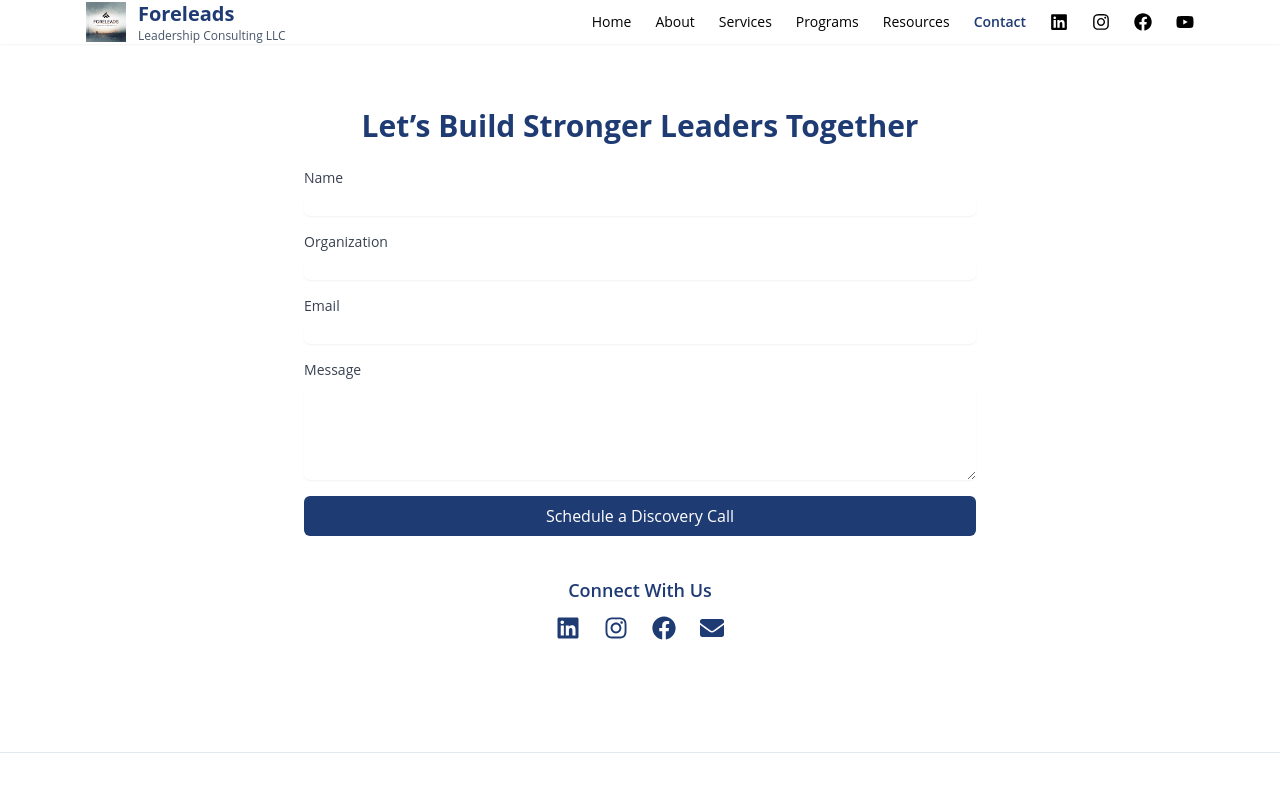
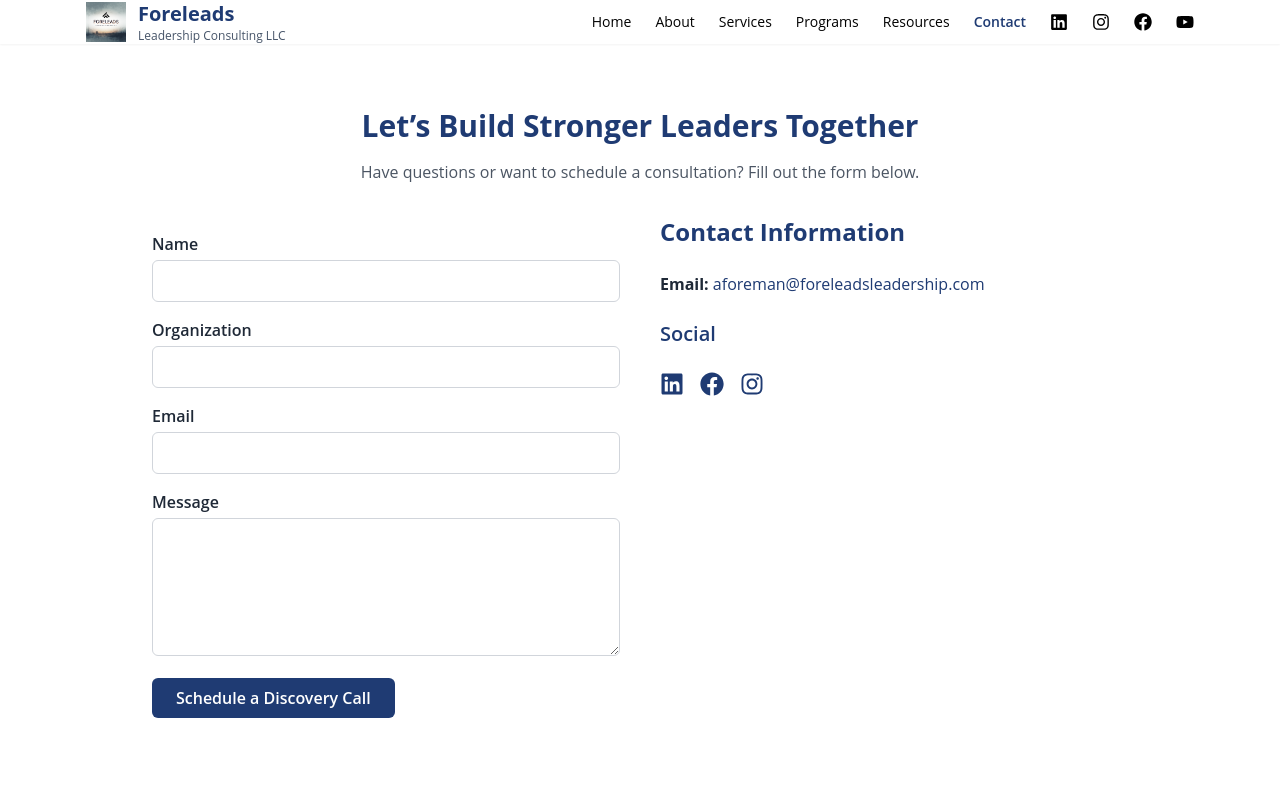
Before and after one commit to foretechleaders/Foreleads-site-final, a React (Vite) app: page /contact in a window 1280 px wide. Shown: the top 787 px of the page. Built offline with nearby package versions, Linux system fonts and the light colour scheme.

Commit message:
Add files via upload

```diff
--- a/src/pages/Contact.jsx
+++ b/src/pages/Contact.jsx
@@ -1,163 +1,144 @@
 import React, { useState } from 'react'
-import { FaLinkedin, FaInstagram, FaFacebook, FaEnvelope } from 'react-icons/fa'
+import { FaLinkedin, FaFacebook, FaInstagram } from 'react-icons/fa'
 
 export default function Contact() {
-  const [submitted, setSubmitted] = useState(false)
+  const [status, setStatus] = useState('')
 
-  const handleSubmit = (e) => {
+  const handleSubmit = async (e) => {
     e.preventDefault()
-    const form = e.target
-    const formData = new FormData(form)
+    const formData = new FormData(e.target)
 
-    fetch('/', {
+    try {
+      const response = await fetch('/', {
         method: 'POST',
         body: formData,
       })
-      .then(() => setSubmitted(true))
-      .catch((error) => alert('Submission failed: ' + error))
+      if (response.ok) {
+        setStatus('success')
+        e.target.reset()
+      } else {
+        setStatus('error')
+      }
+    } catch (error) {
+      console.error('Form submission error:', error)
+      setStatus('error')
+    }
   }
 
-  if (submitted) {
   return (
-      <section className="py-16 text-center">
-        <h2 className="text-3xl font-bold text-navy mb-4">Thank You!</h2>
-        <p className="text-gray-700 text-lg mb-6">
-          Thank you for reaching out. We’ll contact you soon to schedule your Discovery Call.
+    <section className="py-16 bg-white text-gray-800">
+      <div className="max-w-5xl mx-auto px-6">
+        <h1 className="text-3xl font-bold text-navy mb-4 text-center">
+          Let’s Build Stronger Leaders Together
+        </h1>
+        <p className="text-gray-600 mb-8 text-center">
+          Have questions or want to schedule a consultation? Fill out the form below.
         </p>
-        <div className="flex justify-center space-x-6 text-navy text-2xl">
+
+        <div className="grid md:grid-cols-2 gap-10">
+          {/* Contact Form */}
+          <form
+            name="contact"
+            method="POST"
+            data-netlify="true"
+            onSubmit={handleSubmit}
+            className="space-y-4"
+          >
+            <input type="hidden" name="form-name" value="contact" />
+            <div>
+              <label className="block text-left font-semibold mb-1">Name</label>
+              <input
+                type="text"
+                name="name"
+                required
+                className="w-full border border-gray-300 rounded-md px-4 py-2 focus:ring-2 focus:ring-navy"
+              />
+            </div>
+            <div>
+              <label className="block text-left font-semibold mb-1">Organization</label>
+              <input
+                type="text"
+                name="organization"
+                className="w-full border border-gray-300 rounded-md px-4 py-2 focus:ring-2 focus:ring-navy"
+              />
+            </div>
+            <div>
+              <label className="block text-left font-semibold mb-1">Email</label>
+              <input
+                type="email"
+                name="email"
+                required
+                className="w-full border border-gray-300 rounded-md px-4 py-2 focus:ring-2 focus:ring-navy"
+              />
+            </div>
+            <div>
+              <label className="block text-left font-semibold mb-1">Message</label>
+              <textarea
+                name="message"
+                rows="5"
+                required
+                className="w-full border border-gray-300 rounded-md px-4 py-2 focus:ring-2 focus:ring-navy"
+              ></textarea>
+            </div>
+            <button
+              type="submit"
+              className="bg-navy text-white font-semibold px-6 py-2 rounded-md hover:bg-navy/90 transition"
+            >
+              Schedule a Discovery Call
+            </button>
+
+            {status === 'success' && (
+              <p className="text-green-600 mt-4">
+                ✅ Thank you! Your message has been sent successfully.
+              </p>
+            )}
+            {status === 'error' && (
+              <p className="text-red-600 mt-4">
+                ❌ Something went wrong. Please try again later.
+              </p>
+            )}
+          </form>
+
+          {/* Contact Info Sidebar */}
+          <div className="space-y-6 text-left">
+            <h2 className="text-2xl font-bold text-navy mb-4">Contact Information</h2>
+            <p>
+              <strong>Email:</strong>{' '}
+              <a
+                href="mailto:aforeman@foreleadsleadership.com"
+                className="text-navy hover:underline"
+              >
+                aforeman@foreleadsleadership.com
+              </a>
+            </p>
+
+            <h3 className="text-xl font-semibold text-navy mt-8 mb-2">Social</h3>
+            <div className="flex space-x-4 text-2xl">
               <a
                 href="https://www.linkedin.com/company/foreleads-leadership-consulting-llc/"
                 target="_blank"
                 rel="noopener noreferrer"
-            aria-label="LinkedIn"
+                className="text-navy hover:text-navy/70"
               >
                 <FaLinkedin />
+              </a>
+              <a
+                href="https://www.facebook.com/profile.php?id=61582426252186"
+                target="_blank"
+                rel="noopener noreferrer"
+                className="text-navy hover:text-navy/70"
+              >
+                <FaFacebook />
               </a>
               <a
                 href="https://www.instagram.com/foreleads_leadership/"
                 target="_blank"
                 rel="noopener noreferrer"
-            aria-label="Instagram"
+                className="text-navy hover:text-navy/70"
               >
                 <FaInstagram />
               </a>
-          <a
-            href="https://www.facebook.com/profile.php?id=61582426252186"
-            target="_blank"
-            rel="noopener noreferrer"
-            aria-label="Facebook"
-          >
-            <FaFacebook />
-          </a>
-          <a href="mailto:foretechleaders@gmail.com" aria-label="Email">
-            <FaEnvelope />
-          </a>
             </div>
-      </section>
-    )
-  }
-
-  return (
-    <section className="py-16">
-      <div className="max-w-2xl mx-auto">
-        <h1 className="text-3xl font-bold text-navy mb-6 text-center">
-          Let’s Build Stronger Leaders Together
-        </h1>
-
-        <form
-          name="contact"
-          method="POST"
-          data-netlify="true"
-          netlify-honeypot="bot-field"
-          className="space-y-4"
-          onSubmit={handleSubmit}
-        >
-          <input type="hidden" name="form-name" value="contact" />
-          <p className="hidden">
-            <label>
-              Don’t fill this out if you’re human: <input name="bot-field" />
-            </label>
-          </p>
-
-          <div>
-            <label className="block text-sm font-medium text-gray-700">Name</label>
-            <input
-              type="text"
-              name="name"
-              required
-              className="mt-1 block w-full rounded-md border-gray-300 shadow-sm focus:ring-navy focus:border-navy"
-            />
-          </div>
-
-          <div>
-            <label className="block text-sm font-medium text-gray-700">Organization</label>
-            <input
-              type="text"
-              name="organization"
-              className="mt-1 block w-full rounded-md border-gray-300 shadow-sm focus:ring-navy focus:border-navy"
-            />
-          </div>
-
-          <div>
-            <label className="block text-sm font-medium text-gray-700">Email</label>
-            <input
-              type="email"
-              name="email"
-              required
-              className="mt-1 block w-full rounded-md border-gray-300 shadow-sm focus:ring-navy focus:border-navy"
-            />
-          </div>
-
-          <div>
-            <label className="block text-sm font-medium text-gray-700">Message</label>
-            <textarea
-              name="message"
-              rows="4"
-              className="mt-1 block w-full rounded-md border-gray-300 shadow-sm focus:ring-navy focus:border-navy"
-            ></textarea>
-          </div>
-
-          <div>
-            <button
-              type="submit"
-              className="w-full bg-navy text-white py-2 px-4 rounded-md hover:bg-navy/90 transition"
-            >
-              Schedule a Discovery Call
-            </button>
-          </div>
-        </form>
-
-        {/* Social Links */}
-        <div className="mt-10 text-center">
-          <h3 className="text-lg font-semibold text-navy mb-3">Connect With Us</h3>
-          <div className="flex justify-center space-x-6 text-navy text-2xl">
-            <a
-              href="https://www.linkedin.com/company/foreleads-leadership-consulting-llc/"
-              target="_blank"
-              rel="noopener noreferrer"
-              aria-label="LinkedIn"
-            >
-              <FaLinkedin />
-            </a>
-            <a
-              href="https://www.instagram.com/foreleads_leadership/"
-              target="_blank"
-              rel="noopener noreferrer"
-              aria-label="Instagram"
-            >
-              <FaInstagram />
-            </a>
-            <a
-              href="https://www.facebook.com/profile.php?id=61582426252186"
-              target="_blank"
-              rel="noopener noreferrer"
-              aria-label="Facebook"
-            >
-              <FaFacebook />
-            </a>
-            <a href="mailto:foretechleaders@gmail.com" aria-label="Email">
-              <FaEnvelope />
-            </a>
           </div>
         </div>
       </div>
```
Lines whose indentation alone changed are shown as unchanged.
